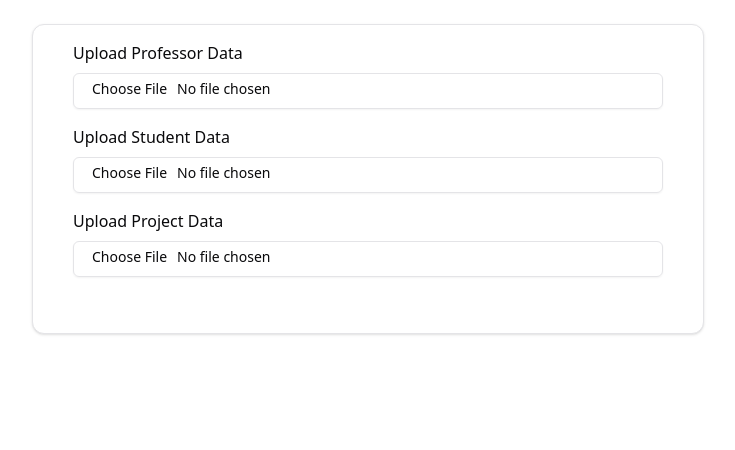
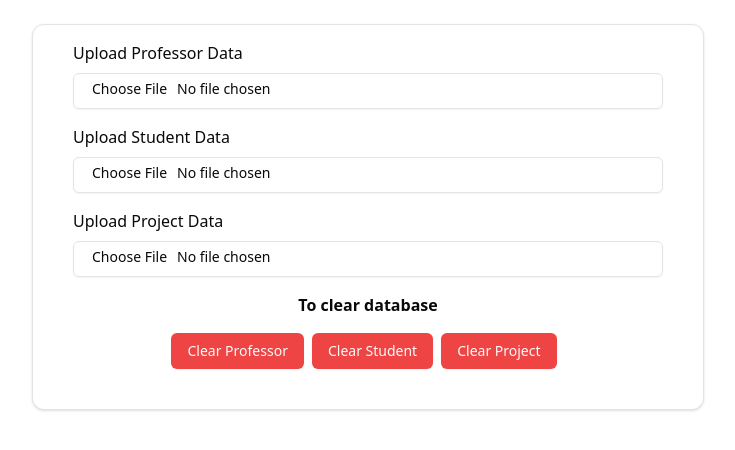
Before and after one commit to eewebsiteiiti/btp-portal, a Next.js app: page /admin in a window 1280 px wide. Shown: the top 450 px of the page, without its empty margins (272-1007 px from the left). Built offline with nearby package versions, Linux system fonts and the light colour scheme.

Commit message:
adds data base clearing buttons

```diff
--- a/src/app/(roles)/admin/page.tsx
+++ b/src/app/(roles)/admin/page.tsx
@@ -89,6 +89,26 @@ export default function AdminUpload() {
     }
     setLoading(false);
   };
+  const handleRemoveData = async (type: string) => {
+    setLoading(true);
+    try {
+      const endpoint = type === "professor" ? "/api/professor/delete" : type === "student" ? "/api/student/delete" : "/api/project/delete";
+      const response = await fetch(endpoint, {
+        method: "DELETE",
+      });
+      if (response.ok) {
+        alert(`${type.charAt(0).toUpperCase() + type.slice(1)} data cleared successfully`);
+        handleRemoveFile(type);
+      } else {
+        alert(`Failed to clear ${type} data`);
+      }
+    } catch (error) {
+      console.error(`Error clearing ${type} data:`, error);
+      alert(`Error clearing ${type} data`);
+    }
+    setLoading(false);
+
+  }
 
   const renderTable = (data: Professor[] | Student[] | Project[], title: string | number | bigint | boolean | ReactElement<unknown, string | JSXElementConstructor<unknown>> | Iterable<ReactNode> | Promise<string | number | bigint | boolean | ReactPortal | ReactElement<unknown, string | JSXElementConstructor<unknown>> | Iterable<ReactNode> | null | undefined> | null | undefined, type: string) => (
     data.length > 0 && (
@@ -140,6 +160,12 @@ export default function AdminUpload() {
         {renderTable(students, "Student Data", "student")}
         {renderTable(projects, "Project Data", "project")}
         </div>
+        <div className="mt-4 text-center">
+          <p className="mb-4 font-semibold">To clear database</p>
+          <Button onClick={()=>handleRemoveData("professor")} variant="destructive" className="mr-2">Clear Professor</Button>
+          <Button onClick={()=>handleRemoveData("professor")} variant="destructive" className="mr-2">Clear Student</Button>
+          <Button onClick={()=>handleRemoveData("professor")} variant="destructive" className="mr-2">Clear Project</Button>
+        </div>
       </CardContent>
     </Card>
   );
```
